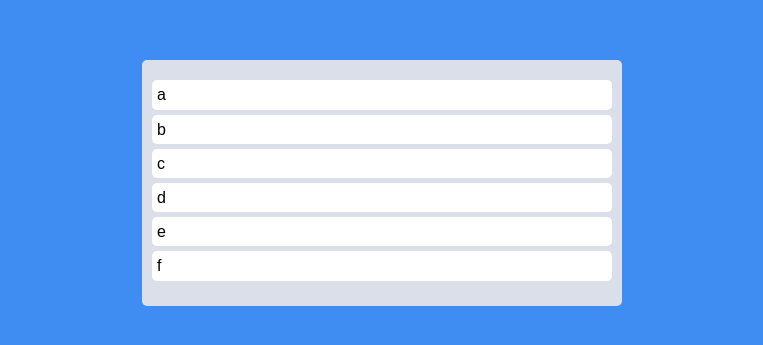
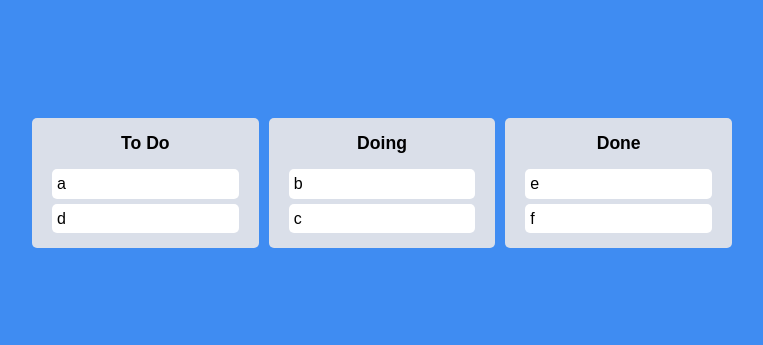
Before and after one commit to moonshadow95/react-masterclass, a React (Create React App) app: page / in a window 1280 px wide. Shown: the part 217-562 px from the top of the page, without its empty margins (258-1021 px from the left). Built offline with nearby package versions, Linux system fonts and the light colour scheme.

Commit message:
Multi boards

```diff
--- a/src/App.tsx
+++ b/src/App.tsx
@@ -1,13 +1,13 @@
 import React from 'react';
-import {DragDropContext, Droppable, DropResult} from "react-beautiful-dnd";
+import {DragDropContext, DropResult} from "react-beautiful-dnd";
 import styled from "styled-components";
 import {useRecoilState, useRecoilValue} from "recoil";
 import {toDoState} from "./atoms";
-import DraggableCard from "./Components/DragabbleCard";
+import Board from "./Components/Board";
 
 const Wrapper = styled.div`
   display: flex;
-  max-width: 480px;
+  max-width: 700px;
   width: 100%;
   margin: 0 auto;
   justify-content: center;
@@ -17,13 +17,9 @@ const Wrapper = styled.div`
 
 const Boards = styled.div`
   display: grid;
+  grid-template-columns: repeat(3, 1fr);
+  gap: 10px;
   width: 100%;
-`
-
-const Board = styled.div`
-  padding: 20px 10px;
-  border-radius: 5px;
-  background-color: ${props => props.theme.boardColor};
 `
 
 function App() {
@@ -32,31 +28,23 @@ function App() {
     // source를 삭제하고 destination 위치에 넣는다.
     const onDragEnd = ({draggableId, destination, source}: DropResult) => {
         if (!destination) return
-        setToDos(oldToDos => {
-                const toDosCopy = [...oldToDos]
-                // 1) Delete item on source.index
-                toDosCopy.splice(source.index, 1)
-                // 2) Put it back on the destination.index
-                toDosCopy.splice(destination?.index, 0, draggableId)
-                return toDosCopy
-            }
-        )
+        // setToDos(oldToDos => {
+        //         const toDosCopy = [...oldToDos]
+        //         // 1) Delete item on source.index
+        //         toDosCopy.splice(source.index, 1)
+        //         // 2) Put it back on the destination.index
+        //         toDosCopy.splice(destination?.index, 0, draggableId)
+        //         return toDosCopy
+        //     }
+        // )
     }
     return (
         <>
             <DragDropContext onDragEnd={onDragEnd}>
                 <Wrapper>
                     <Boards>
-                        <Droppable droppableId='1'>
-                            {(provided) =>
-                                <Board {...provided.droppableProps} ref={provided.innerRef}>
-                                    {toDos.map((toDo, index) =>
-                                        <DraggableCard key={toDo} toDo={toDo} index={index}/>
-                                    )}
-                                    {provided.placeholder}
-                                </Board>
-                            }
-                        </Droppable>
+                        {Object.keys(toDos).map(boardId => <Board key={boardId} toDos={toDos[boardId]}
+                                                                  boardId={boardId}/>)}
                     </Boards>
                 </Wrapper>
             </DragDropContext>
--- /dev/null
+++ b/src/Components/Board.tsx
@@ -0,0 +1,42 @@
+import React from 'react';
+import DraggableCard from "./DraggableCard";
+import {Droppable} from "react-beautiful-dnd";
+import styled from "styled-components";
+
+const Title = styled.h1`
+  text-align: center;
+  font-size: 1.1rem;
+  font-weight: 600;
+  padding: 15px;
+`
+
+const Wrapper = styled.div`
+  padding: 0px 20px 10px;
+  border-radius: 5px;
+  background-color: ${props => props.theme.boardColor};
+`
+
+interface IBoardProps {
+    toDos: string[]
+    boardId: string
+}
+
+const Board = ({toDos, boardId}: IBoardProps) => {
+    return (
+        <Wrapper>
+            <Title>{boardId}</Title>
+            <Droppable droppableId={boardId}>
+                {(provided) =>
+                    <div {...provided.droppableProps} ref={provided.innerRef}>
+                        {toDos.map((toDo, index) =>
+                            <DraggableCard key={toDo} toDo={toDo} index={index}/>
+                        )}
+                        {provided.placeholder}
+                    </div>
+                }
+            </Droppable>
+        </Wrapper>
+    )
+}
+
+export default Board;
--- a/src/Components/DragabbleCard.tsx
+++ b/src/Components/DraggableCard.tsx
@@ -17,7 +17,6 @@ const Card = styled.div`
 
 
 const DraggableCard = ({toDo, index}: IDraggableCardProps) => {
-    console.log(toDo, 'rendered')
     return (
         <Draggable key={toDo} draggableId={toDo} index={index}>
             {(provided) =>
--- a/src/atoms.tsx
+++ b/src/atoms.tsx
@@ -1,6 +1,15 @@
 import {atom} from "recoil";
 
-export const toDoState = atom({
+
+interface IToDoState {
+    [key: string]: string[]
+}
+
+export const toDoState = atom<IToDoState>({
     key: "toDo",
-    default: ["a", "b", "c", "d", "e", "f"]
+    default: {
+        "To Do": ["a", "d"],
+        "Doing": ["b", "c"],
+        "Done": ["e", "f"]
+    }
 })
```
